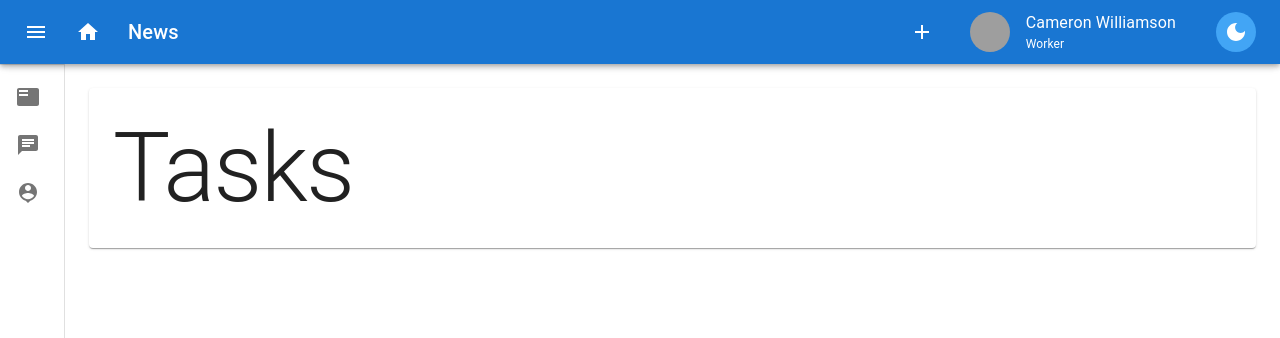
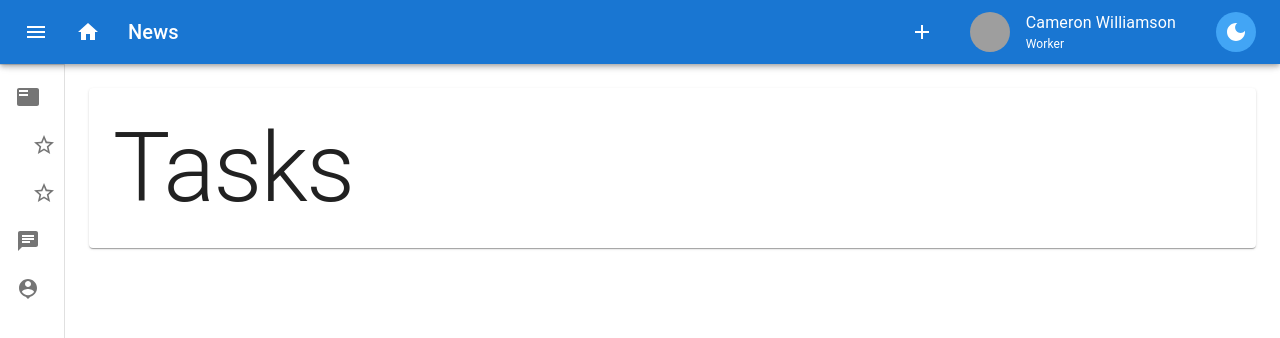
Before and after one commit to BrianBellamy/diplom, a React (Create React App) app: page / in a window 1280 px wide. Shown: the top 338 px of the page. Built offline with nearby package versions, Linux system fonts and the light colour scheme; grey boxes are pictures that could not be loaded.

Commit message:
последнее обновление

```diff
--- a/src/components/Layout.jsx
+++ b/src/components/Layout.jsx
@@ -22,6 +22,7 @@
 import Chat from '../pages/Chat';
 import Staff from '../pages/Staff';
 import MainMenu from './MainMenu';
+import ListMenu from './ListMenu';
 
 
 
@@ -145,6 +146,7 @@
       </Routes>
         </Paper>
 
+        <List/>
     </Box>
     </Box>
   )
--- /dev/null
+++ b/src/components/ListMenu.jsx
@@ -0,0 +1,69 @@
+import * as React from 'react';
+import ListSubheader from '@mui/material/ListSubheader';
+import List from '@mui/material/List';
+import ListItemButton from '@mui/material/ListItemButton';
+import ListItemIcon from '@mui/material/ListItemIcon';
+import ListItemText from '@mui/material/ListItemText';
+import Collapse from '@mui/material/Collapse';
+import InboxIcon from '@mui/icons-material/MoveToInbox';
+import DraftsIcon from '@mui/icons-material/Drafts';
+import SendIcon from '@mui/icons-material/Send';
+import ExpandLess from '@mui/icons-material/ExpandLess';
+import ExpandMore from '@mui/icons-material/ExpandMore';
+import StarBorder from '@mui/icons-material/StarBorder';
+
+
+
+
+
+
+  const ListMenu = () => {
+
+    const [open, setOpen] = React.useState(true);
+
+    const handleClick = () => {
+      setOpen(!open);
+    };
+
+
+
+  return (
+    <List
+      sx={{ width: '100%', maxWidth: 360, bgcolor: 'background.paper' }}
+      component="nav"
+      aria-labelledby="nested-list-subheader"
+    >
+      <ListItemButton>
+        <ListItemIcon>
+          <SendIcon />
+        </ListItemIcon>
+        <ListItemText primary="Sent mail" />
+      </ListItemButton>
+      <ListItemButton>
+        <ListItemIcon>
+          <DraftsIcon />
+        </ListItemIcon>
+        <ListItemText primary="Drafts" />
+      </ListItemButton>
+      <ListItemButton onClick={handleClick}>
+        <ListItemIcon>
+          <InboxIcon />
+        </ListItemIcon>
+        <ListItemText primary="Inbox" />
+        {open ? <ExpandLess /> : <ExpandMore />}
+      </ListItemButton>
+      <Collapse in={open} timeout="auto" unmountOnExit>
+        <List component="div" disablePadding>
+          <ListItemButton sx={{ pl: 4 }}>
+            <ListItemIcon>
+              <StarBorder />
+            </ListItemIcon>
+            <ListItemText primary="Starred" />
+          </ListItemButton>
+        </List>
+      </Collapse>
+    </List>
+  );
+}
+
+export default ListMenu
--- a/src/components/MainMenu.jsx
+++ b/src/components/MainMenu.jsx
@@ -1,14 +1,29 @@
 import React from 'react'
-import {ListItem, List, ListItemText, ListItemIcon, } from '@mui/material'
+import {ListItem, List, ListItemText, ListItemIcon, ListItemButton,} from '@mui/material'
 import FeaturedPlayListIcon from '@mui/icons-material/FeaturedPlayList';
 import ChatIcon from '@mui/icons-material/Chat';
 import PersonPinIcon from '@mui/icons-material/PersonPin';
 import { NavLink } from 'react-router-dom';
+import ExpandLess from '@mui/icons-material/ExpandLess';
+import ExpandMore from '@mui/icons-material/ExpandMore';
+import Collapse from '@mui/material/Collapse';
+import StarBorder from '@mui/icons-material/StarBorder';
+
+
 
 const MainMenu = () => {
+
+  const [open, setOpen] = React.useState(true);
+
+  const handleClick = () => {
+    setOpen(!open);
+  };
+
+
   return (
     <List>
             <ListItem button
+            onClick={handleClick}
                 to = "/"
                 component = {NavLink}
             >
@@ -16,7 +31,26 @@
                   <FeaturedPlayListIcon/>
                 </ListItemIcon>
                 <ListItemText primary='Tasks'/>
-            </ListItem>
+                {open ? <ExpandLess /> : <ExpandMore />}
+                </ListItem>
+                <Collapse in={open} timeout="auto" unmountOnExit>
+        <List component="div" disablePadding>
+          <ListItemButton sx={{ pl: 4 }}>
+            <ListItemIcon>
+              <StarBorder />
+            </ListItemIcon>
+            <ListItemText primary="Starred" />
+          </ListItemButton>
+        </List>
+        <List component="div" disablePadding>
+          <ListItemButton sx={{ pl: 4 }}>
+            <ListItemIcon>
+              <StarBorder />
+            </ListItemIcon>
+            <ListItemText primary="Starred" />
+          </ListItemButton>
+        </List>
+      </Collapse>
             <ListItem button
             to = "/chat"
             component = {NavLink}>
```
